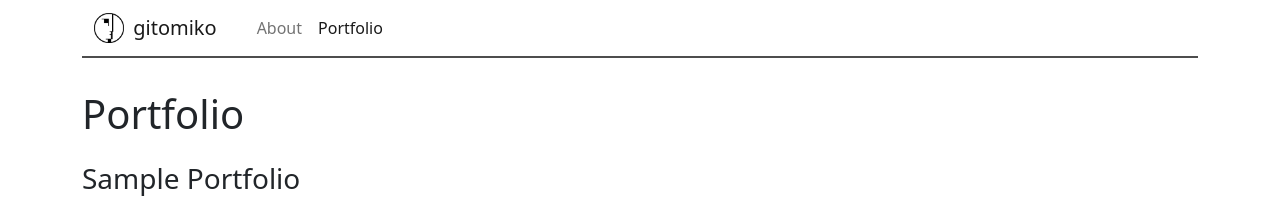
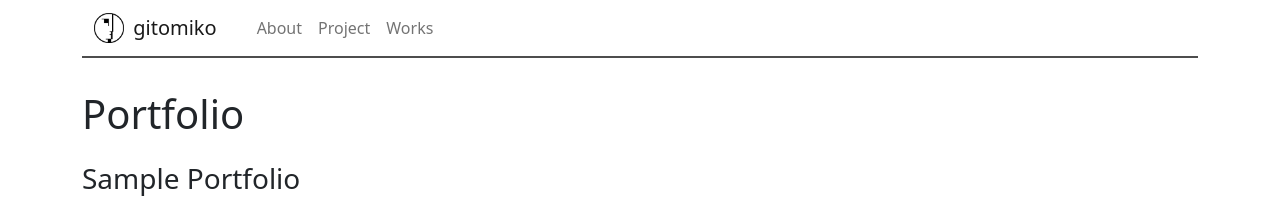
Before and after one commit to gitomiko/gitomiko.github.io, a Jekyll site: the page built from works.md, in a window 1280 px wide and 900 px high. Shown: the top 208 px of the window. Built offline with Jekyll 4.4.1, drawn with Linux system fonts in a browser that asks for light colours.

Commit message:
edit the site navigation

```diff
--- a/_data/navigation.yml
+++ b/_data/navigation.yml
@@ -2,5 +2,7 @@
   link: /
 - name: About
   link: /about/
-- name: Portfolio
-  link: /portfolio/
+- name: Project
+  link: /project/
+- name: Works
+  link: /works/
```
Also changed, not shown: works.md (renamed from portfolio.md).
